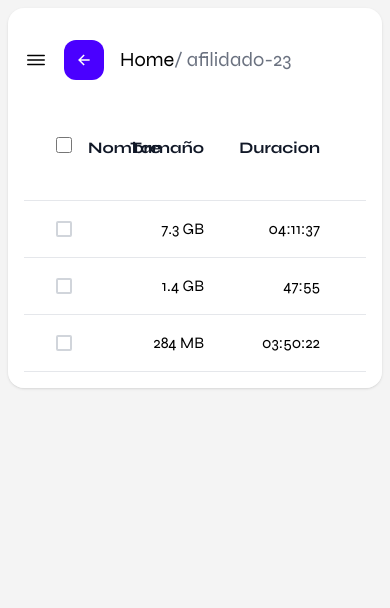
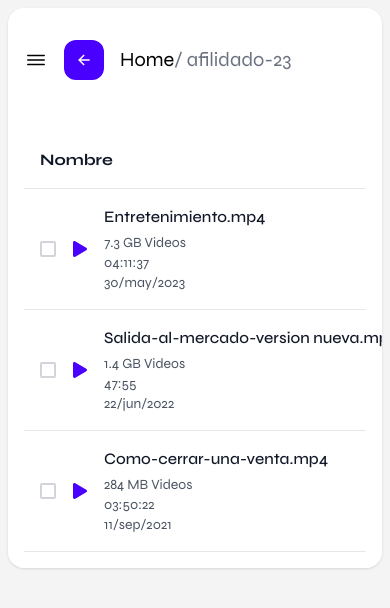
Before and after one commit to danielolan/video-tools, a React (Vite) app: page /detailvideo/afilidado-23 in a window 390 px wide. Shown: the top 608 px of the page. Built offline with nearby package versions, Linux system fonts and the light colour scheme.

Commit message:
responsive terminated

```diff
--- a/src/components/Videos/NewFolderAndVideoButtons.tsx
+++ b/src/components/Videos/NewFolderAndVideoButtons.tsx
@@ -5,7 +5,7 @@ import { FaFolder, FaPlay } from 'react-icons/fa';
 
 const NewFolderAndVideoButtons: React.FC = () => {
   return (
-    <div className="flex items-center space-x-2 md:space-x-0 md:justify-around">
+    <div className="flex items-center space-x-2 md:space-x-0 md:justify-around ">
  <button className="flex items-center px-4 py-2 bg-custom-gray text-gray-600 hover:text-white hover:bg-gray-400 focus:outline-none rounded">
         <FaFolder />
         {/* Texto oculto en pantallas pequeñas */}
--- a/src/components/Videos/TopBarDetail.tsx
+++ b/src/components/Videos/TopBarDetail.tsx
@@ -3,13 +3,13 @@ import { IoIosMenu } from "react-icons/io";
 import { IoArrowBackSharp } from "react-icons/io5";
 import { Link, useParams } from "react-router-dom";
 
-export const TopBarDetail = () => {
+export const TopBarDetail: React.FC<{toggleSidebar: () => void}> = ({toggleSidebar}) => {
 
   const {id} = useParams()
   return (
     <div className="flex items-center">
       <section className="flex items-center gap-4">
-        <IoIosMenu className="lg:hidden block text-2xl cursor-pointer" />
+      <IoIosMenu className="lg:hidden block text-2xl cursor-pointer" onClick={toggleSidebar} />
 
         <Link to="/" className="rounded-xl bg-custom-violet p-3 mr-4">
           <IoArrowBackSharp className="text-white" />
--- a/src/components/Videos/VideoList.tsx
+++ b/src/components/Videos/VideoList.tsx
@@ -18,7 +18,7 @@ const VideoList: React.FC = () => {
       <div className="pl-4 flex items-center justify-center">
           {/* Contenedor externo del checkbox con el borde */}
           <div
-            className="w-4 h-4 border-2 border-gray-300 rounded-sm flex justify-center items-center cursor-pointer"
+            className="hidden md:block w-4 h-4 border-2 border-gray-300 rounded-sm flex justify-center items-center cursor-pointer"
             onClick={toggleAllCheckboxes}
           >
             {/* Cuadro interno violeta que aparece cuando el checkbox está marcado */}
@@ -27,7 +27,7 @@ const VideoList: React.FC = () => {
             )}
           </div>
         </div>
-        <div className="mt-3 font-bold">Nombre</div>
+        <div className="mt-3 font-bold hidden md:block">Nombre</div>
         <div className="text-right font-bold hidden md:block">Videos</div>
         <div className="text-right font-bold hidden md:block">Tamaño</div>
         <div className="text-right pr-8 font-bold hidden md:block">Última modificación</div>
--- a/src/components/Videos/VideoListItem.tsx
+++ b/src/components/Videos/VideoListItem.tsx
@@ -20,32 +20,36 @@ const VideoListItem: React.FC<VideoListItemProps> = ({
   const [isChecked, setIsChecked] = useState(false);
 
   return (
-    <div className="grid grid-cols-1 md:grid-cols-[auto,minmax(0,1fr),100px,100px,200px] gap-4 items-center p-4 border-b border-gray-200 hover:bg-custom-gray">
-    <div className="pl-4">
-        {/* Contenedor externo del checkbox con el borde */}
+    <div className="grid grid-cols-[auto,1fr] md:grid-cols-[auto,minmax(0,1fr),100px,100px,200px] gap-4 items-center p-4 border-b border-gray-200 hover:bg-custom-gray">
+      <div className="flex items-center space-x-2">
         <div
-          className="w-4 h-4 border-2 border-gray-300 rounded-sm flex justify-center items-center"
+          className="w-4 h-4 border-2 border-gray-300 rounded-sm flex justify-center items-center mr-2"
           onClick={() => setIsChecked(!isChecked)}
         >
-          {/* Cuadro interno violeta que aparece cuando el checkbox está marcado */}
           {isChecked && (
             <div className="w-3 h-3 bg-custom-violet rounded-sm"></div>
           )}
         </div>
+        <FaFolder className="text-custom-violet md:mr-3" />
       </div>
-      <Link to={`detailvideo/${id}`} className="cursor-pointer">
-        <div className="flex items-center space-x-3">
-          <FaFolder className="text-custom-violet" />
+      <div className="flex flex-col space-y-1">
+        <Link to={`detailvideo/${id}`} className="cursor-pointer">
           <span className="block font-medium text-gray-900 truncate">
             {name}
           </span>
+        </Link>
+        <div className="md:hidden">
+          <div className="text-sm text-gray-600">{videosCount} Videos</div>
+          <div className="text-sm text-gray-600">{size}</div>
+          <div className="text-sm text-gray-600">{lastModified}</div>
         </div>
-      </Link>
-      <div className="text-right md:block hidden">{videosCount}</div>
-      <div className="text-right md:block hidden">{size}</div>
-      <div className="text-right pr-8 md:block hidden">{lastModified}</div>
+      </div>
+      <div className="text-right hidden md:block">{videosCount}</div>
+      <div className="text-right hidden md:block">{size}</div>
+      <div className="text-right pr-8 hidden md:block">{lastModified}</div>
     </div>
   );
 };
 
+
 export default VideoListItem;
--- a/src/components/VideosDetails/DetailsList.tsx
+++ b/src/components/VideosDetails/DetailsList.tsx
@@ -1,17 +1,31 @@
-import React from "react";
+import React, { useState } from "react";
 import DetailsListItem from "./DetailsListItem";
 
 const DetailsList: React.FC = () => {
+  const [isAllChecked, setIsAllChecked] = useState(false);
+
+  const toggleAllCheckboxes = () => {
+    setIsAllChecked(!isAllChecked);
+    // Aquí deberías también manejar el estado de todos los checkboxes de los items
+    // Esto es solo una implementación visual, necesitarías una lógica adicional
+    // para manejar los estados de manera adecuada.
+  };
   return (
     <div className="flex flex-col mt-10">
-    <div className="grid grid-cols-[auto,minmax(0,1fr),100px,100px,200px] gap-4 py-4 px-4 font-medium text-gray-900 border-b border-gray-200">
-      <div className="pl-4">
-        <input type="checkbox" className="form-checkbox h-4 w-4" />
-      </div>
-      <div className="font-bold">Nombre</div>
-      <div className="text-right font-bold">Tamaño</div>
-      <div className="text-right font-bold">Duracion</div>
-      <div className="text-right pr-8 font-bold">Última modificación</div>
+    <div className="grid grid-cols-1 md:grid-cols-[auto,minmax(0,1fr),100px,100px,200px] gap-4 py-4 px-4 font-medium text-gray-900 border-b border-gray-200">
+    <div
+            className="hidden md:block w-4 h-4 border-2 border-gray-300 rounded-sm flex justify-center items-center cursor-pointer"
+            onClick={toggleAllCheckboxes}
+          >
+            {/* Cuadro interno violeta que aparece cuando el checkbox está marcado */}
+            {isAllChecked && (
+              <div className="w-3 h-3 bg-custom-violet rounded-sm"></div>
+            )}
+          </div>
+      <div className="font-bold mt-3">Nombre</div>
+      <div className="text-right font-bold hidden md:block">Tamaño</div>
+      <div className="text-right font-bold hidden md:block">Duracion</div>
+      <div className="text-right pr-8 font-bold hidden md:block">Última modificación</div>
     </div>
       {/* List of element here should be beeter option than one by one*/}
       <DetailsListItem
--- a/src/components/VideosDetails/DetailsListItem.tsx
+++ b/src/components/VideosDetails/DetailsListItem.tsx
@@ -1,6 +1,6 @@
-import React, { useState } from 'react'
-import { FaPlay } from 'react-icons/fa';
-import { Link } from 'react-router-dom';
+import React, { useState } from "react";
+import { FaPlay } from "react-icons/fa";
+import { Link } from "react-router-dom";
 
 interface DetailsListItemProps {
   id: string;
@@ -18,33 +18,38 @@ const DetailsListItem: React.FC<DetailsListItemProps> = ({
 }) => {
   const [isChecked, setIsChecked] = useState(false);
   return (
-        <div className="grid grid-cols-[auto,minmax(0,1fr),100px,100px,200px] gap-4 items-center p-4 border-b border-gray-200 hover:bg-custom-gray">
-             <div className="pl-4">
+    <div className="grid grid-cols-[auto,1fr] md:grid-cols-[auto,minmax(0,1fr),100px,100px,200px] gap-4 items-center p-4 border-b border-gray-200 hover:bg-custom-gray">
+      <div className="flex items-center space-x-2">
         {/* Contenedor externo del checkbox con el borde */}
         <div
-          className="w-4 h-4 border-2 border-gray-300 rounded-sm flex justify-center items-center"
+          className="w-4 h-4 border-2 border-gray-300 rounded-sm flex justify-center items-center mr-2"
           onClick={() => setIsChecked(!isChecked)}
         >
-          {/* Cuadro interno violeta que aparece cuando el checkbox está marcado */}
           {isChecked && (
             <div className="w-3 h-3 bg-custom-violet rounded-sm"></div>
           )}
         </div>
+        <FaPlay className="text-custom-violet" />
       </div>
+      <div className="flex flex-col space-y-1">
         <Link to={`detailvideo/${id}`} className="cursor-pointer">
           <div className="flex items-center space-x-3">
-              <FaPlay className="text-custom-violet" />
             <span className="block font-medium text-gray-900 truncate">
               {name}
             </span>
           </div>
         </Link>
-
-          <div className="text-right">{size}</div>
-          <div className="text-right">{duration}</div>
-          <div className="text-right pr-8">{lastModified}</div>
+        <div className="md:hidden">
+          <div className="text-sm text-gray-600">{size} Videos</div>
+          <div className="text-sm text-gray-600">{duration}</div>
+          <div className="text-sm text-gray-600">{lastModified}</div>
+        </div>
+      </div>
+      <div className="text-right hidden md:block">{size}</div>
+      <div className="text-right hidden md:block">{duration}</div>
+      <div className="text-right pr-8 hidden md:block">{lastModified}</div>
     </div>
   );
 };
 
-export default DetailsListItem
+export default DetailsListItem;
--- a/src/pages/VideoDeatail.tsx
+++ b/src/pages/VideoDeatail.tsx
@@ -1,12 +1,15 @@
+import { useState } from "react";
 import { TopBarDetail } from "../components/Videos/TopBarDetail";
 import DetailsList from "../components/VideosDetails/DetailsList";
 import DashBoardLayout from "../components/shared/layouts/DashBoardLayout";
 
 const VideoDeatail: React.FC = () => {
+  const [sidebarOpen, setSidebarOpen] = useState(false);
+  const toggleSidebar = () => setSidebarOpen(!sidebarOpen);
   return (
-    <DashBoardLayout>
+    <DashBoardLayout sidebarOpen={sidebarOpen} toggleSidebar={toggleSidebar}>
       <div className="p-4 pt-8">
-        <TopBarDetail />
+      <TopBarDetail toggleSidebar={toggleSidebar} />
         <DetailsList />
       </div>
     </DashBoardLayout>
```
Lines whose indentation alone changed are shown as unchanged.
